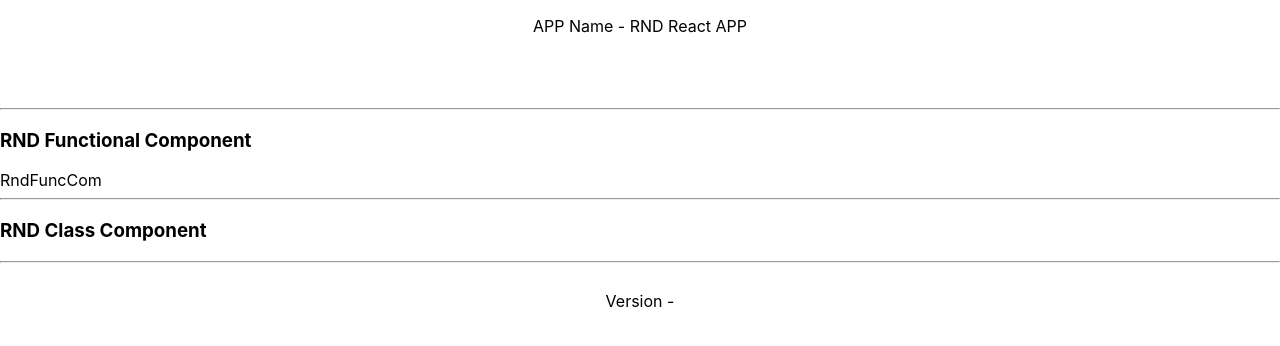
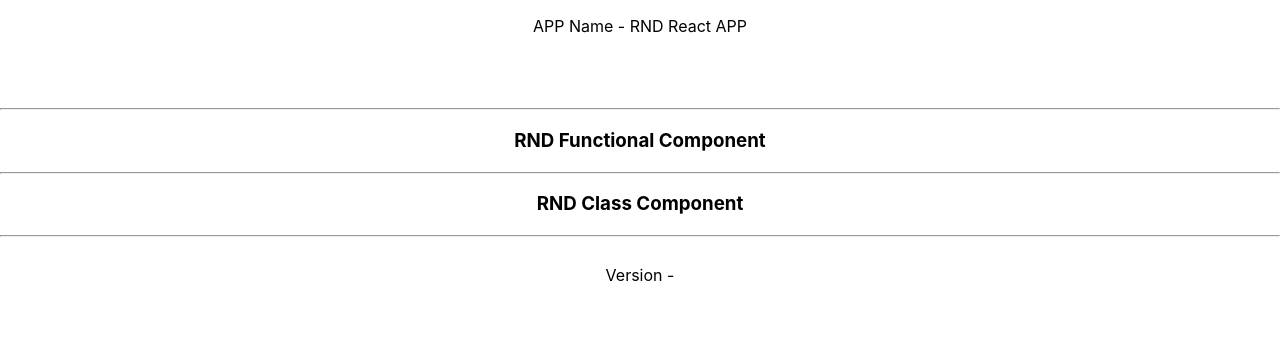
Before and after one commit to pramodcodeolima/rnd-Mern, a React (Create React App) app in the folder client/: page / in a window 1280 px wide. Shown: the top 346 px of the page. Built offline with nearby package versions, Linux system fonts and the light colour scheme; no server answers.

Commit message:
integrate functional components with GET data

```diff
--- a/client/src/Components/Content.js
+++ b/client/src/Components/Content.js
@@ -1,5 +1,5 @@
 import React from 'react'
-import { useState } from 'react'
+import './style.css'
 import RndFuncCom from './RndFuncCom'
 import RndClsCom from './RndClsCom'
 
@@ -7,13 +7,17 @@ export default function Content() {
   return (
     <>
       <hr />
-      <h3>RND Functional Component</h3>
-      <div>
+      <div className='rnd'>
+        <h3>RND Functional Component</h3>
+      </div>
+      <div className='rndfunc'>
         <RndFuncCom />
       </div>
       <hr />
-      <h3>RND Class Component</h3>
-      <div>
+      <div className='rnd'>
+        <h3>RND Class Component</h3>
+      </div>
+      <div className='rndfunc'>
         <RndClsCom />
       </div>
       <hr />
--- a/client/src/Components/RndClsCom.js
+++ b/client/src/Components/RndClsCom.js
@@ -12,16 +12,16 @@ export default class RndClsCom extends Component {
     }
 
     componentDidMount(){
-      axios.get(`${process.env.REACT_APP_API_URL}`)
+      const URL = process.env.REACT_APP_API_URL // import endpoint from .env
+
+      axios.get(URL)
       .then((response) => {
-        //console.log(response.data)
         this.setState({
             isLoading: false,
             products: response.data
         });
       })
-      .catch((error) => {
-        console.log(error);
+      .catch(() => {
         this.setState({
             isLoading: false,
             products: []
--- a/client/src/Components/RndFuncCom.js
+++ b/client/src/Components/RndFuncCom.js
@@ -1,9 +1,32 @@
-import React, { Component } from 'react'
+import React, {useEffect, useState} from 'react'
+import Product from './Products'
+import Loading from './Loading'
+import axios from 'axios'
 
-export default class RndFuncCom extends Component {
-  render() {
-    return (
-      <div>RndFuncCom</div>
-    )
-  }
+export default function RndFuncCom() {
+
+  const [isLoading, setIsloading] = useState(true);
+  const [products, setProducts] = useState([]);
+  const URL = process.env.REACT_APP_API_URL // import endpoint from .env
+
+  useEffect(() => {
+    axios.get(URL)
+      .then((response) => {
+        setProducts(response.data)
+      })
+      .catch(() => {
+      })
+      .finally(() => {
+        setIsloading(false)
+      });
+  }, [])
+
+
+
+  return (
+    <>
+    {isLoading ? <Loading /> :
+      <div>{products.map((item) => <Product key={item._id} name={item.name} price={item.price} />)}</div> }
+    </>
+  )
 }
--- a/client/src/Components/style.css
+++ b/client/src/Components/style.css
@@ -40,3 +40,13 @@ button{
 .content button{
     width: 58px;
 }
+
+.rnd{
+    text-align: center;
+}
+
+.rndfunc{
+    margin-top: 20px;
+    text-align: center;
+    margin-bottom: 20px;
+}
```
Also changed, not shown: 1 other file (tests, documents, lock files or other folders).
